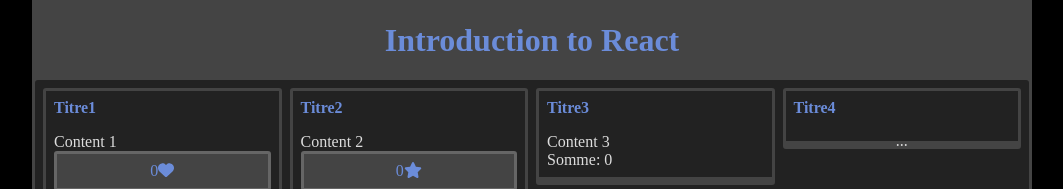
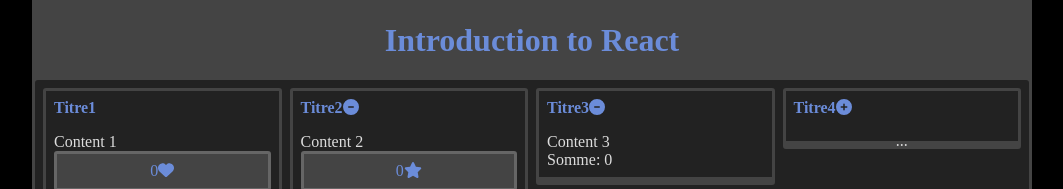
Before and after one commit to Artpare4/Introduction-React, a React (Vite) app: page / in a window 1280 px wide. Shown: the top 189 px of the page, without its empty margins (108-1171 px from the left). Built offline with nearby package versions, Linux system fonts and the light colour scheme.

Commit message:
Ajout de la partie 17

```diff
--- a/src/components/FoldableCard.jsx
+++ b/src/components/FoldableCard.jsx
@@ -1,5 +1,8 @@
 import React from "react";
 import PropTypes from "prop-types";
+
+import { faCircleMinus, faCirclePlus } from "@fortawesome/free-solid-svg-icons";
+import { FontAwesomeIcon } from "@fortawesome/react-fontawesome";
 import Card from "./Card.jsx";
 
 function FoldableCard({
@@ -9,14 +12,24 @@
   ...props
 }) {
   let classe = "foldable";
+
   if (!opened) {
     children = "";
+    var icon = faCirclePlus;
   } else {
     classe += " shown";
-    console.log(classe);
+    var icon = faCircleMinus;
   }
   return (
-    <Card title={title} classname={classe}>
+    <Card
+      title={
+        <>
+          {title}
+          <FontAwesomeIcon icon={icon} />
+        </>
+      }
+      classname={classe}
+    >
       {children}
     </Card>
   );
```
